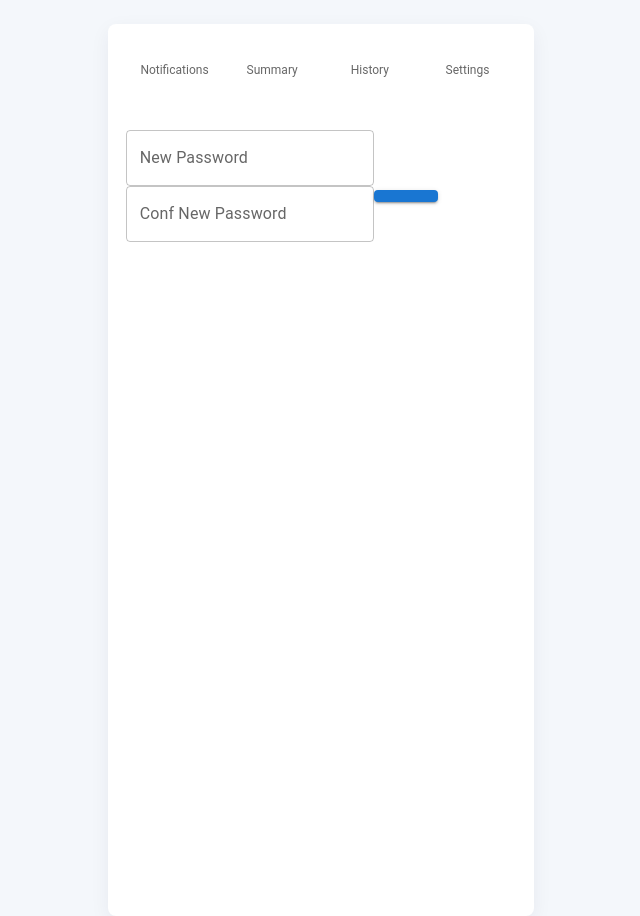
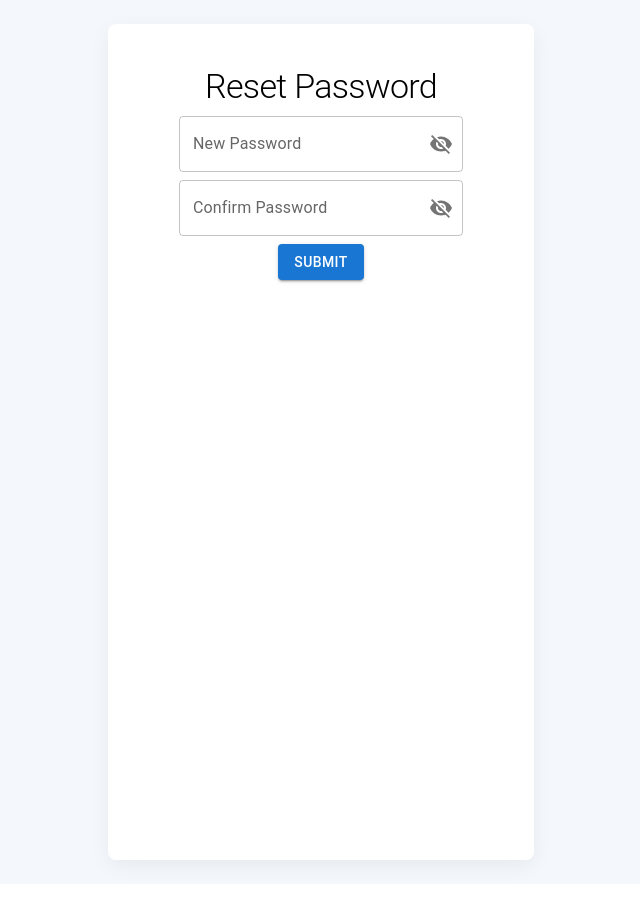
Before and after one commit to CSB715/Web-App---Smith-Micro, a React (Vite) app: page /#/password-reset in a window 1280 px wide. Shown: the top 916 px of the page, without its empty margins (319-959 px from the left). After the commit the page ends 884 px from the top, so only its background shows below. Built offline with nearby package versions, Linux system fonts and the light colour scheme.

Commit message:
Cleaned up password reset page, and redesigned history and settings page

```diff
--- a/src/App.tsx
+++ b/src/App.tsx
@@ -24,7 +24,7 @@ import './styles/App.css';
 const App = () => {
   const location = useLocation();
 
-  const pagesWithoutNavBar = ["/login", "/sign-up", "/admin-dashboard"];
+  const pagesWithoutNavBar = ["/login", "/sign-up", "/admin-dashboard", "/password-reset"];
   const showNavBar = !pagesWithoutNavBar.includes(location.pathname);
 
   const fullWidthPages = ["/admin-dashboard"];
--- a/src/mui-templates/sign-in/SignIn.tsx
+++ b/src/mui-templates/sign-in/SignIn.tsx
@@ -103,7 +103,6 @@ export default function SignIn(props: { disableCustomTheme?: boolean }) {
           if (userData.isAdmin) {
             console.log("user is an admin");
             navigate("/admin-dashboard", {replace: true}); // navigate to admin dashboard if user is an admin
-
           }
         }
 
@@ -203,7 +202,7 @@ export default function SignIn(props: { disableCustomTheme?: boolean }) {
               control={<Checkbox value="remember" color="primary" />}
               label="Remember me"
             />
-            <ForgotPassword open={open} handleClose={handleClose} />
+            <ForgotPassword open={open} handleClose={handleClose}/>
             <Button
               type="submit"
               fullWidth
--- a/src/pages/HistoryPage.tsx
+++ b/src/pages/HistoryPage.tsx
@@ -177,7 +177,7 @@ function History() {
           {[
             { value: totalVisits, label: "Visits" },
             { value: totalDays, label: "Days" },
-            { value: selectedDevices.length, label: "Devices" },
+            { value: selectedDevices.includes("Select All") ? selectedDevices.length-1 : selectedDevices.length, label: "Devices" },
           ].map((stat, i) => (
             <Box
               key={stat.label}
--- a/src/pages/PasswordReset.tsx
+++ b/src/pages/PasswordReset.tsx
@@ -1,44 +1,77 @@
 import { getAuthInstance } from "../utils/firestore";
 import { confirmPasswordReset } from "firebase/auth";
-import { showErrorModal } from "../components/ErrorAlert";
+import { FirebaseError } from "firebase/app";
 import React, { useState } from "react";
 import Box from "@mui/material/Box";
 import Stack from "@mui/material/Stack";
-import TextField from '@mui/material/TextField';
-import { Button } from "@mui/material";
-import "../styles/App.css"
+import TextField from "@mui/material/TextField";
+import Typography from "@mui/material/Typography";
+import { Button, InputAdornment, IconButton } from "@mui/material";
+import { Visibility, VisibilityOff } from "@mui/icons-material";
+import { useSearchParams } from "react-router";
+import "../styles/App.css";
 
-function pswdReset(){
+function pswdReset() {
   const [NewPassword, UpdateNewPassword] = useState<string>("");
   const [ConfNewPassword, UpdateConfNewPassword] = useState<string>("");
+  const [IsHidden, updateIsHidden] = useState<boolean>(true);
+  const [IsErrant, SetIsErrant] = useState<boolean>(false);
+  const [SearchParams] = useSearchParams();
+  const [Success, SetSuccess] = useState<boolean>(false);
+  const [ErrorText, SetErrorText] = useState<String>("");
 
-    function passwordReset(){
-
-
-        try{
-            if(NewPassword === ConfNewPassword){
-                const queryString = window.location.search;
-                const queryParams = new URLSearchParams(queryString);
-                const oobCode = queryParams.get('oobCode');
+  async function passwordReset() {
+    try {
+      if (NewPassword === ConfNewPassword) {
+        const oobCode = SearchParams.get("oobCode");
 
         const auth = getAuthInstance();
-                confirmPasswordReset(auth, oobCode!, NewPassword)
+        await confirmPasswordReset(auth, oobCode!, NewPassword);
+        SetSuccess(true);
+      } else {
+        SetIsErrant(true);
+        SetErrorText("Input Passwords Do Not Match");
+      }
+    } catch (error) {
+      if (error instanceof FirebaseError) {
+        switch (error.code) {
+          case "auth/expired-action-code":
+            SetIsErrant(true);
+            SetErrorText("This Password Reset Link Has Expired");
+            break;
+          case "auth/invalid-action-code":
+            SetIsErrant(true);
+            SetErrorText("This Password Reset Link is Invalid or Already Used");
+            break;
+          case "auth/weak-password":
+            SetIsErrant(true);
+            SetErrorText("New Password Must Be a Minimum of 6 Characters");
+            break;
         }
       }
-        catch{
-            showErrorModal();
     }
   }
 
-    const HandleNewPasswordUpdate = (event: React.ChangeEvent<HTMLInputElement>) => {
+  const HandleNewPasswordUpdate = (
+    event: React.ChangeEvent<HTMLInputElement>,
+  ) => {
     UpdateNewPassword(event.target.value);
+    SetIsErrant(false);
   };
 
-    const HandleConfNewPasswordUpdate = (event: React.ChangeEvent<HTMLInputElement>) => {
+  const HandleConfNewPasswordUpdate = (
+    event: React.ChangeEvent<HTMLInputElement>,
+  ) => {
     UpdateConfNewPassword(event.target.value);
+    SetIsErrant(false);
   };
 
-    return(
+  function setIsHidden(value: boolean) {
+    updateIsHidden(value);
+  }
+
+  return !Success ? (
+    <>
       <Box
         sx={{
           minHeight: "100vh",
@@ -47,14 +80,107 @@ function pswdReset(){
           px: 0,
         }}
       >
-        <Stack direction="row" alignItems="center" spacing={1} sx={{ mb: 1 }}></Stack>
-            <TextField label="New Password" variant="outlined" onChange={HandleNewPasswordUpdate} value={NewPassword}/>
-            <TextField label="Conf New Password" variant="outlined" onChange={HandleConfNewPasswordUpdate} value={ConfNewPassword}/>
-            <Button variant="contained"
+        <Stack
+          direction="column"
+          alignItems="center"
+          spacing={1}
+          sx={{ mb: 1 }}
+        >
+          <Typography
+            variant="h4"
+            sx={{
+              fontWeight: 300,
+              letterSpacing: "-0.02em",
+              mb: 3,
+            }}
+          >
+            Reset Password
+          </Typography>
+
+          <TextField
+            label="New Password"
+            type={IsHidden ? "password" : "text"}
+            variant="outlined"
+            onChange={HandleNewPasswordUpdate}
+            value={NewPassword}
+            error={IsErrant}
+            slotProps={{
+              input: {
+                endAdornment: (
+                  <InputAdornment position="end">
+                    <IconButton
+                      onClick={() => setIsHidden(!IsHidden)}
+                      edge="end"
+                    >
+                      {IsHidden ? <VisibilityOff /> : <Visibility />}
+                    </IconButton>
+                  </InputAdornment>
+                ),
+              },
+            }}
+          />
+          <TextField
+            label="Confirm Password"
+            type={IsHidden ? "password" : "text"}
+            variant="outlined"
+            onChange={HandleConfNewPasswordUpdate}
+            value={ConfNewPassword}
+            error={IsErrant}
+            slotProps={{
+              input: {
+                endAdornment: (
+                  <InputAdornment position="end">
+                    <IconButton
+                      onClick={() => setIsHidden(!IsHidden)}
+                      edge="end"
+                    >
+                      {IsHidden ? <VisibilityOff /> : <Visibility />}
+                    </IconButton>
+                  </InputAdornment>
+                ),
+              },
+            }}
+          />
+          {IsErrant && (
+            <>
+              <Typography
+                variant="h6"
+                sx={{
+                  fontWeight: 200,
+                  letterSpacing: "-0.02em",
+                  mb: 3,
+                  alignItems: "center",
+                  fontSize: "1em"
+                }}
+                color="red"
+              >
+                {ErrorText}
+              </Typography>
+            </>
+          )}
+          <Button
+            variant="contained"
             color="primary"
-            onClick={passwordReset}>
+            onClick={passwordReset}
+            size="medium"
+          >
+            Submit
           </Button>
+        </Stack>
       </Box>
+    </>
+  ) : (
+    <Typography
+      variant="h6"
+      sx={{
+        fontWeight: 300,
+        letterSpacing: "-0.02em",
+        mb: 3,
+      }}
+      color="green"
+    >
+      Password Reset Successful
+    </Typography>
   );
 }
-export default pswdReset
+export default pswdReset;
--- a/src/pages/SettingsPage.tsx
+++ b/src/pages/SettingsPage.tsx
@@ -4,6 +4,55 @@ import "../styles/Page.css";
 import { Link, useNavigate } from "react-router";
 import { getAuthInstance } from "../utils/firestore";
 import { onAuthStateChanged } from "firebase/auth";
+import Box from "@mui/material/Box";
+import Typography from "@mui/material/Typography";
+import Divider from "@mui/material/Divider";
+import Stack from "@mui/material/Stack";
+import Paper from "@mui/material/Paper";
+
+const settingsLinks = [
+  {
+    to: "/settings/flagged-sites",
+    label: "Flagged Sites",
+    description: "Manage blocked and monitored URLs",
+    icon: (
+      <svg width="18" height="18" viewBox="0 0 24 24" fill="none" stroke="currentColor" strokeWidth="1.75">
+        <path d="M4 15s1-1 4-1 5 2 8 2 4-1 4-1V3s-1 1-4 1-5-2-8-2-4 1-4 1z"/><line x1="4" y1="22" x2="4" y2="15"/>
+      </svg>
+    ),
+  },
+  {
+    to: "/settings/site-categories",
+    label: "Site Categories",
+    description: "Organise sites into content categories",
+    icon: (
+      <svg width="18" height="18" viewBox="0 0 24 24" fill="none" stroke="currentColor" strokeWidth="1.75">
+        <rect x="3" y="3" width="7" height="7"/><rect x="14" y="3" width="7" height="7"/>
+        <rect x="14" y="14" width="7" height="7"/><rect x="3" y="14" width="7" height="7"/>
+      </svg>
+    ),
+  },
+  {
+    to: "/settings/notifications",
+    label: "Notifications",
+    description: "Configure alerts and triggers",
+    icon: (
+      <svg width="18" height="18" viewBox="0 0 24 24" fill="none" stroke="currentColor" strokeWidth="1.75">
+        <path d="M18 8A6 6 0 0 0 6 8c0 7-3 9-3 9h18s-3-2-3-9"/><path d="M13.73 21a2 2 0 0 1-3.46 0"/>
+      </svg>
+    ),
+  },
+  {
+    to: "/settings/account",
+    label: "Account",
+    description: "Manage your profile and devices",
+    icon: (
+      <svg width="18" height="18" viewBox="0 0 24 24" fill="none" stroke="currentColor" strokeWidth="1.75">
+        <path d="M20 21v-2a4 4 0 0 0-4-4H8a4 4 0 0 0-4 4v2"/><circle cx="12" cy="7" r="4"/>
+      </svg>
+    ),
+  },
+];
 
 function Settings() {
   const navigate = useNavigate();
@@ -20,29 +69,97 @@ function Settings() {
       hasMounted.current = true;
     }
   }, [navigate]);
+
   return (
-    <>
-      <h1 className="title">Settings</h1>
-      <hr className="divider" />
-      <div className="settings-links">
-        <Link to="/settings/flagged-sites">
-          <h2>Flagged Sites</h2>
-        </Link>
-        <hr className="divider" />
-        <Link to="/settings/site-categories">
-          <h2>Site Categories</h2>
-        </Link>
-        <hr className="divider" />
-        <Link to="/settings/notifications">
-          <h2>Notifications</h2>
-        </Link>
-        <hr className="divider" />
-        <Link to="/settings/account">
-          <h2>Account</h2>
-        </Link>
-        <hr className="divider" />
-      </div>
-    </>
+    <Box sx={{ py: 3, px: 0 }}>
+      <Box sx={{ px: 2.5, mb: 3 }}>
+
+
+        <Stack direction="row" alignItems="center" spacing={1} sx={{ mb: 1 }}>
+          <Box
+            sx={{
+              width: 6, height: 6, borderRadius: "50%", bgcolor: "primary.main", flexShrink: 0,
+              "@keyframes hpulse": {
+                "0%, 100%": { opacity: 1, transform: "scale(1)" },
+                "50%": { opacity: 0.4, transform: "scale(0.7)" },
+              },
+              animation: "hpulse 2.6s ease-in-out infinite",
+            }}
+          />
+          <Typography variant="caption" sx={{ fontFamily: "monospace", letterSpacing: "0.13em", textTransform: "uppercase", color: "primary.main", fontSize: "0.6rem" }}>
+            Configuration
+          </Typography>
+        </Stack>
+
+
+        <Typography
+          variant="h4"
+          sx={{ fontWeight: 300, letterSpacing: "-0.02em", mb: 0, "& em": { fontStyle: "italic", color: "primary.main" } }}>
+          App Settings
+          </Typography>
+
+      </Box>
+
+      <Divider sx={{ mb: 3 }} />
+
+
+      <Paper
+        variant="outlined"
+        sx={{ borderRadius: 0, borderLeft: "none", borderRight: "none", overflow: "hidden", bgcolor: "background.paper" }}
+      >
+        {settingsLinks.map((item, idx) => (
+          <Box key={item.to}>
+            <Box
+              component={Link}
+              to={item.to}
+              sx={{
+                display: "flex",
+                alignItems: "center",
+                gap: 2,
+                px: 2.5,
+                py: 2,
+                textDecoration: "none",
+                color: "inherit",
+                transition: "background 0.15s ease",
+                "&:hover": { bgcolor: "action.hover" },
+                "&:hover .settings-chevron": { transform: "translateX(3px)" },
+              }}
+            >
+              <Box
+                sx={{
+                  width: 38, height: 38, borderRadius: 2, flexShrink: 0,
+                  bgcolor: "primary.main", opacity: 0.9,
+                  display: "flex", alignItems: "center", justifyContent: "center",
+                  color: "#fff",
+                }}
+              >
+                {item.icon}
+              </Box>
+
+              <Box sx={{ flex: 1, minWidth: 0 }}>
+                <Typography sx={{ fontWeight: 500, fontSize: "0.9rem", lineHeight: 1.2 }}>
+                  {item.label}
+                </Typography>
+                <Typography variant="caption" sx={{ color: "text.primary", opacity: 0.55, fontSize: "0.68rem", fontFamily: "monospace", letterSpacing: "0.03em" }}>
+                  {item.description}
+                </Typography>
+              </Box>
+
+              <Box
+                className="settings-chevron"
+                sx={{ color: "text.disabled", flexShrink: 0, transition: "transform 0.15s ease" }}
+              >
+                <svg width="16" height="16" viewBox="0 0 24 24" fill="none" stroke="currentColor" strokeWidth="2">
+                  <polyline points="9 18 15 12 9 6" />
+                </svg>
+              </Box>
+            </Box>
+
+            {idx < settingsLinks.length - 1 && <Divider />}
+          </Box>
+        ))}
+      </Paper>
+    </Box>
   );
 }
 
```
Lines whose indentation alone changed are shown as unchanged.
